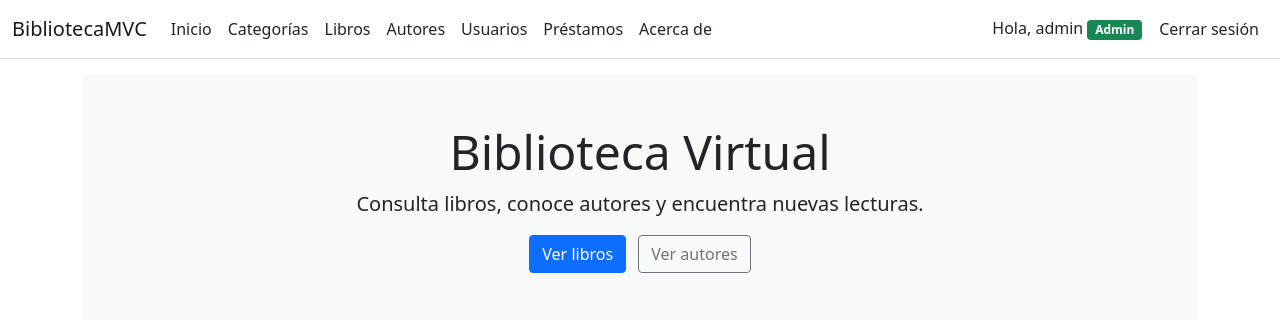
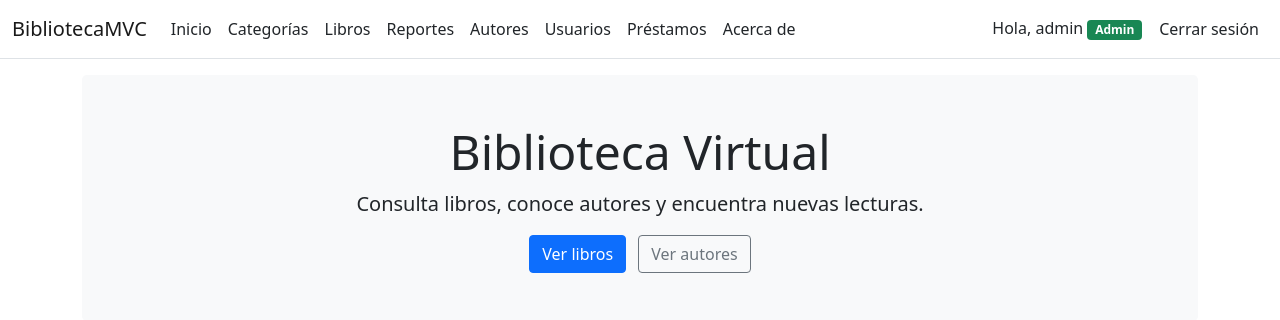
Before and after one commit to dcanjura/BibliotecaMVC, an ASP.NET Core app: page / in a window 1280 px wide. Shown: the top 320 px of the page. Run offline with ASP.NET Core 8, Linux system fonts and the light colour scheme; a user stored in the database is signed in; style sheets or scripts are compiled from the project's sources; some libraries are stand-ins or nearby versions.

Commit message:
Agrega acceso a reportes en el menú

```diff
--- a/BibliotecaMVC/Views/Shared/_MenuPrincipal.cshtml
+++ b/BibliotecaMVC/Views/Shared/_MenuPrincipal.cshtml
@@ -17,6 +17,9 @@
                 {
                     <li class="nav-item">
                         <a class="nav-link text-dark" asp-area="" asp-controller="Libros" asp-action="Index">Libros</a>
+                    </li>
+                    <li class="nav-item">
+                        <a class="nav-link text-dark" asp-area="" asp-controller="Reportes" asp-action="Index">Reportes</a>
                     </li>
                 }
                 <li class="nav-item">
```
